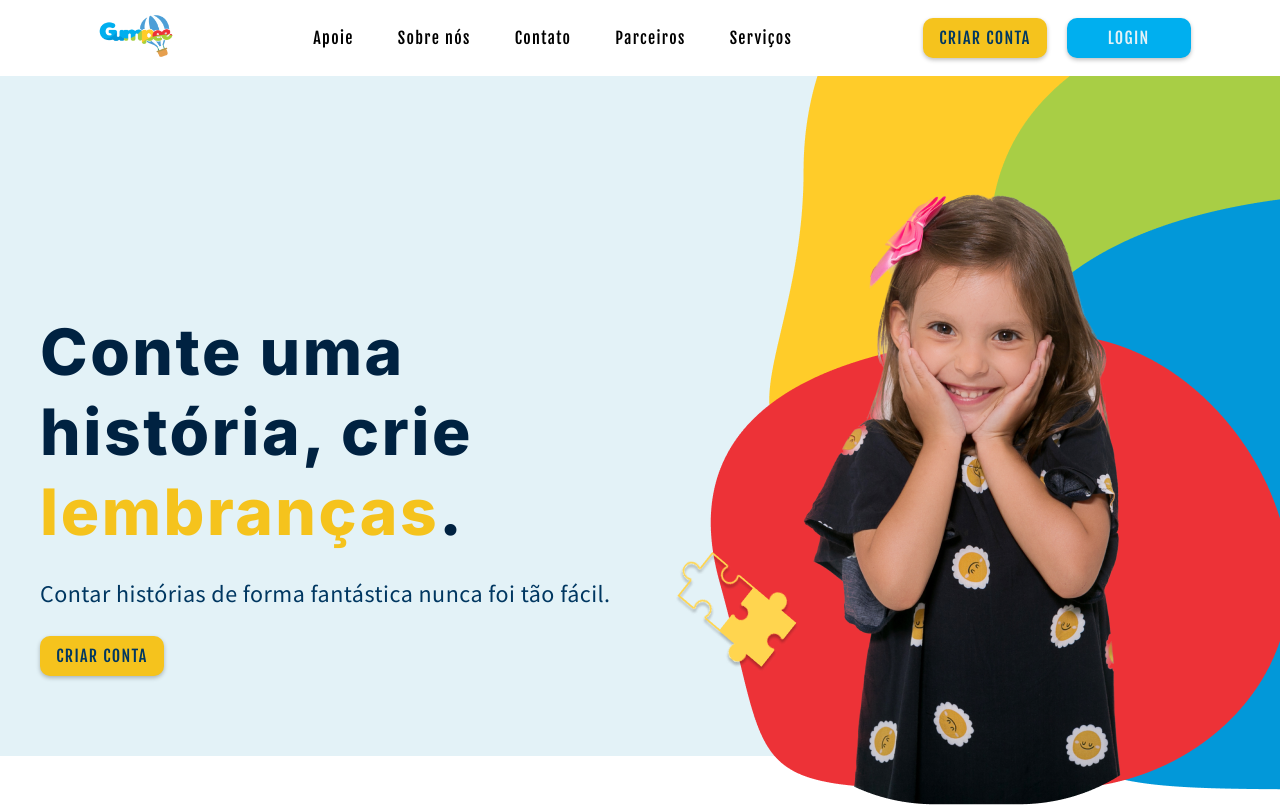
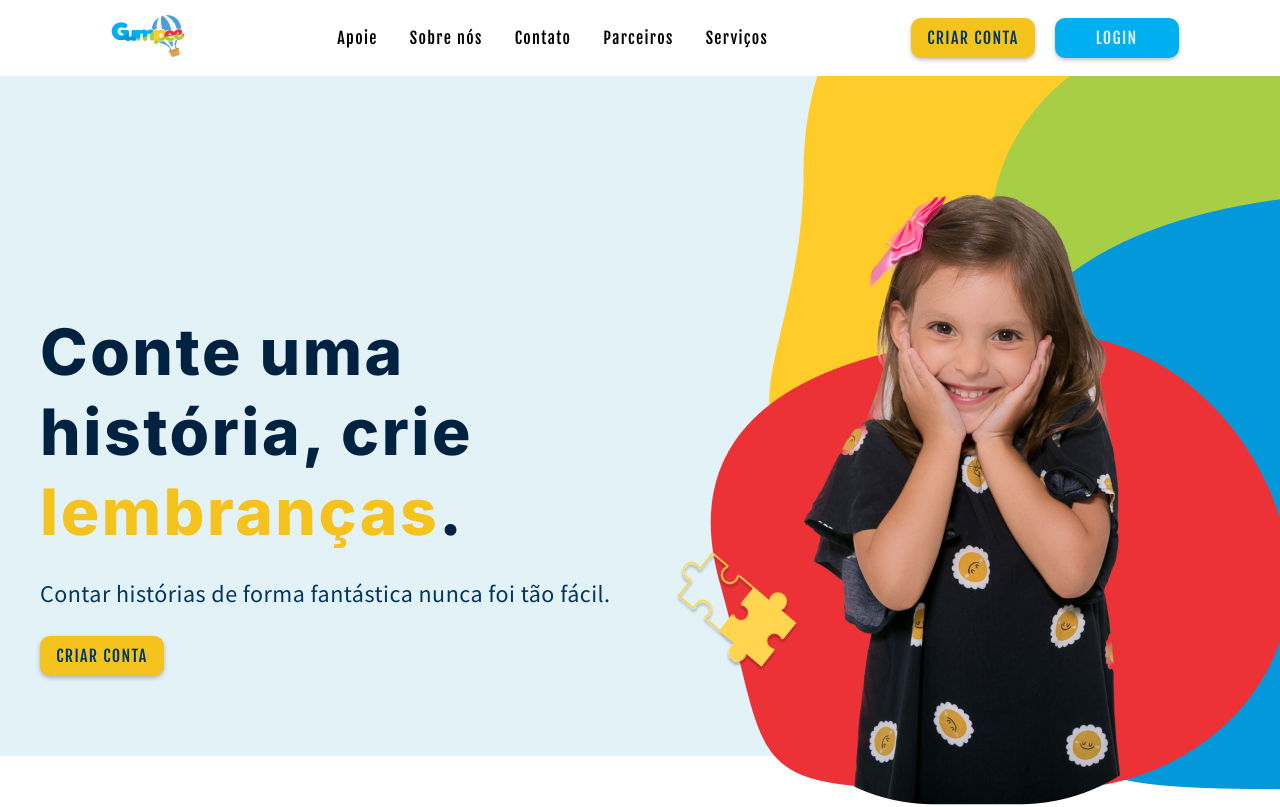
Before and after one commit to EnzoFerigolo/GUMPee, a plain HTML site: page home.html in a window 1280 px wide. Shown: the top 807 px of the page. Drawn offline with Linux system fonts and the light colour scheme.

Commit message:
hover links header

```diff
--- a/estilos/utilitários/header.css
+++ b/estilos/utilitários/header.css
@@ -13,17 +13,34 @@
   align-items: center;
 }
 
+.header li a {
+  padding: 12px 0;
+  position: relative;
+}
+
+.header li a::after {
+  content: " ";
+  display: block;
+  height: 2px;
+  background-color: var(--cor-a3);
+  transition: 0.3s;
+  width: 0;
+  position: absolute;
+}
+
+.header li a:hover::after {
+  display: block;
+  width: 100%;
+}
+
 .header ul {
   width: fit-content;
   display: flex;
   flex-wrap: wrap;
-  gap: 20px;
+  gap: 32px;
   width: max-content;
 }
 
-.header li {
-  padding: 12px;
-}
 
 .header-botoes {
   display: flex;
```
